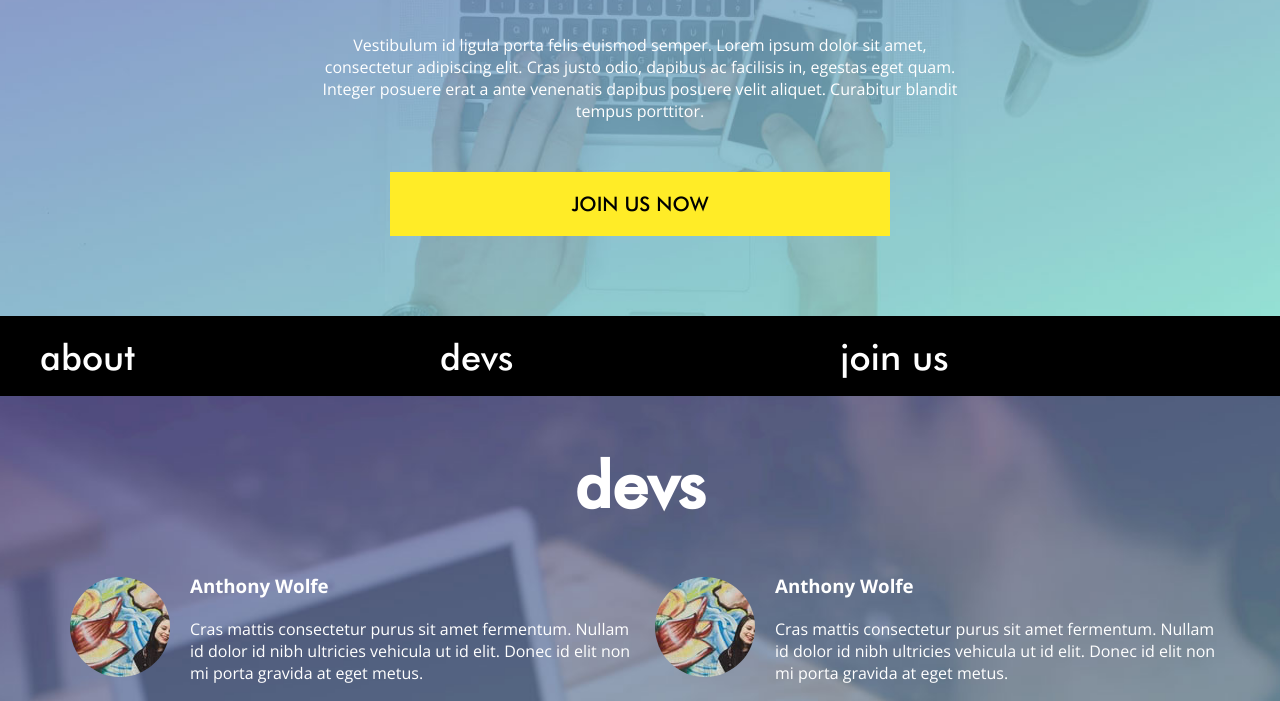
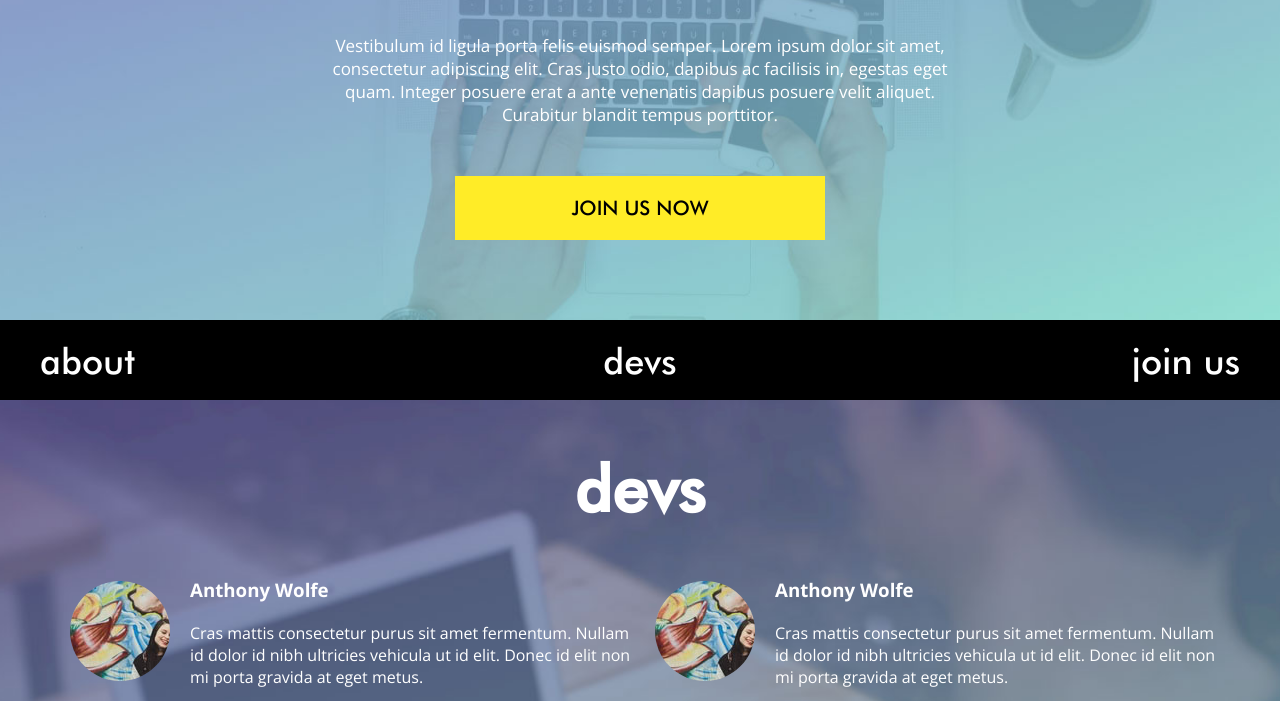
Before and after one commit to mocni/Web.burza, a website: page index.html in a window 1280 px wide. Shown: the part 399-1100 px from the top of the page. Drawn offline with nearby package versions, Linux system fonts and the light colour scheme.

Commit message:
Fixed header align

```diff
--- a/index.html
+++ b/index.html
@@ -40,12 +40,12 @@
 					</a>
 				</li>
 				<li class="header__list--item">
-					<a href="#devs" class="header__list--link">
+					<a href="#devs" class="header__list--link header__list--link--middle">
 						devs
 					</a>
 				</li>
 				<li class="header__list--item">
-					<a href="#join" class="header__list--link">
+					<a href="#join" class="header__list--link header__list--link--right">
 						join us
 					</a>
 				</li>
--- a/resources/scss/modules/_header.scss
+++ b/resources/scss/modules/_header.scss
@@ -22,6 +22,12 @@
             &:hover{
                 box-shadow: inset 0 100px 9px -7px $yellow;
             }
+            @include modifier('middle'){
+                justify-content: center;
+            }
+            @include modifier('right'){
+                justify-content: flex-end;
+            }
             @media(max-width: $containerSmall){
                 font-size: 20px;
             }
--- a/resources/scss/modules/_section.scss
+++ b/resources/scss/modules/_section.scss
@@ -39,6 +39,10 @@
         @include modifier('desc') {
             text-align: center;
             margin-bottom: 50px;
+            font-size: 17px;
+        }
+        .btn{
+            max-width: 370px;
         }
         @media(max-width: $containerMiddle) {
             .section__logo {
```
Also changed, not shown: dist/css/style.css.
